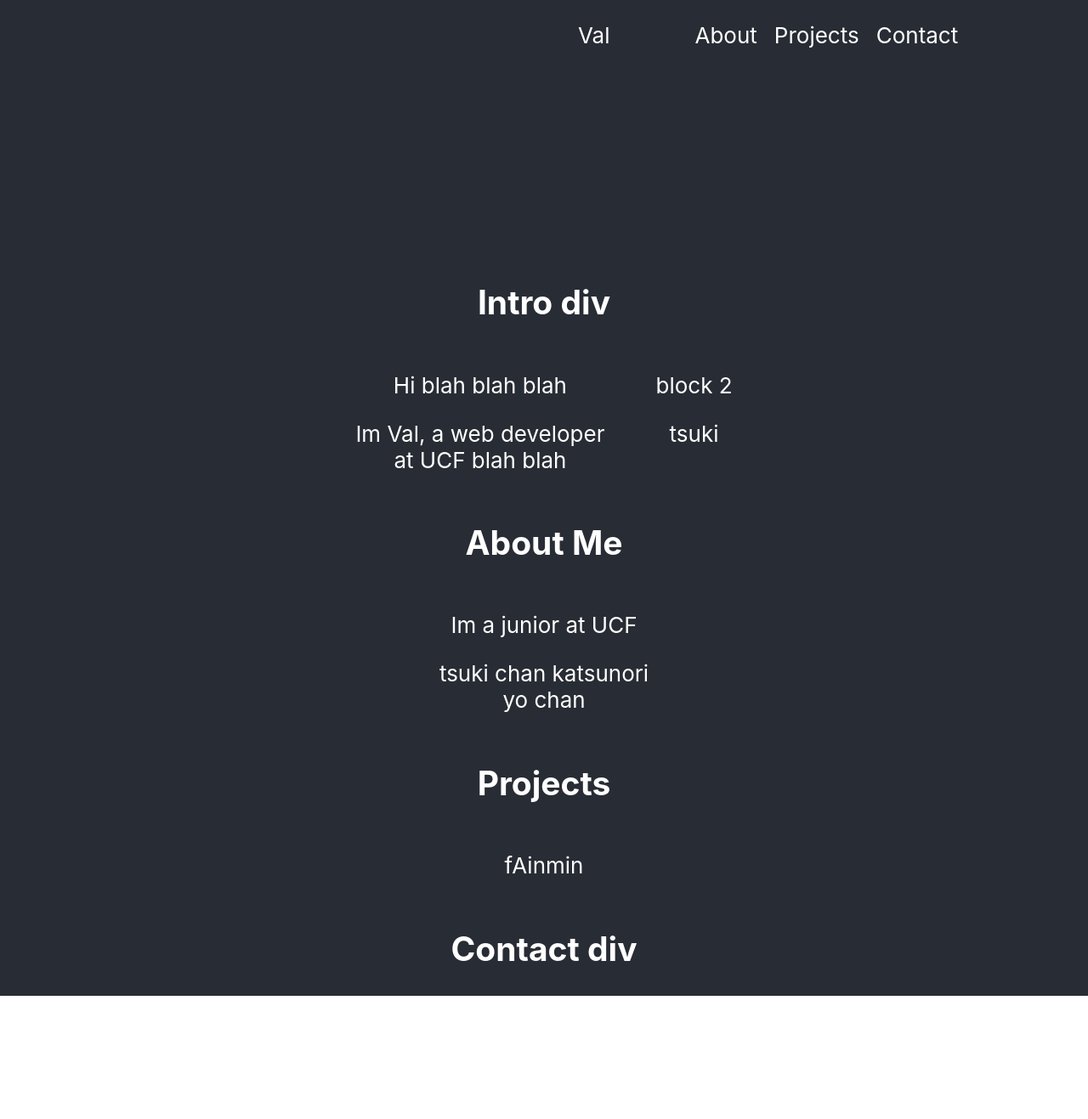
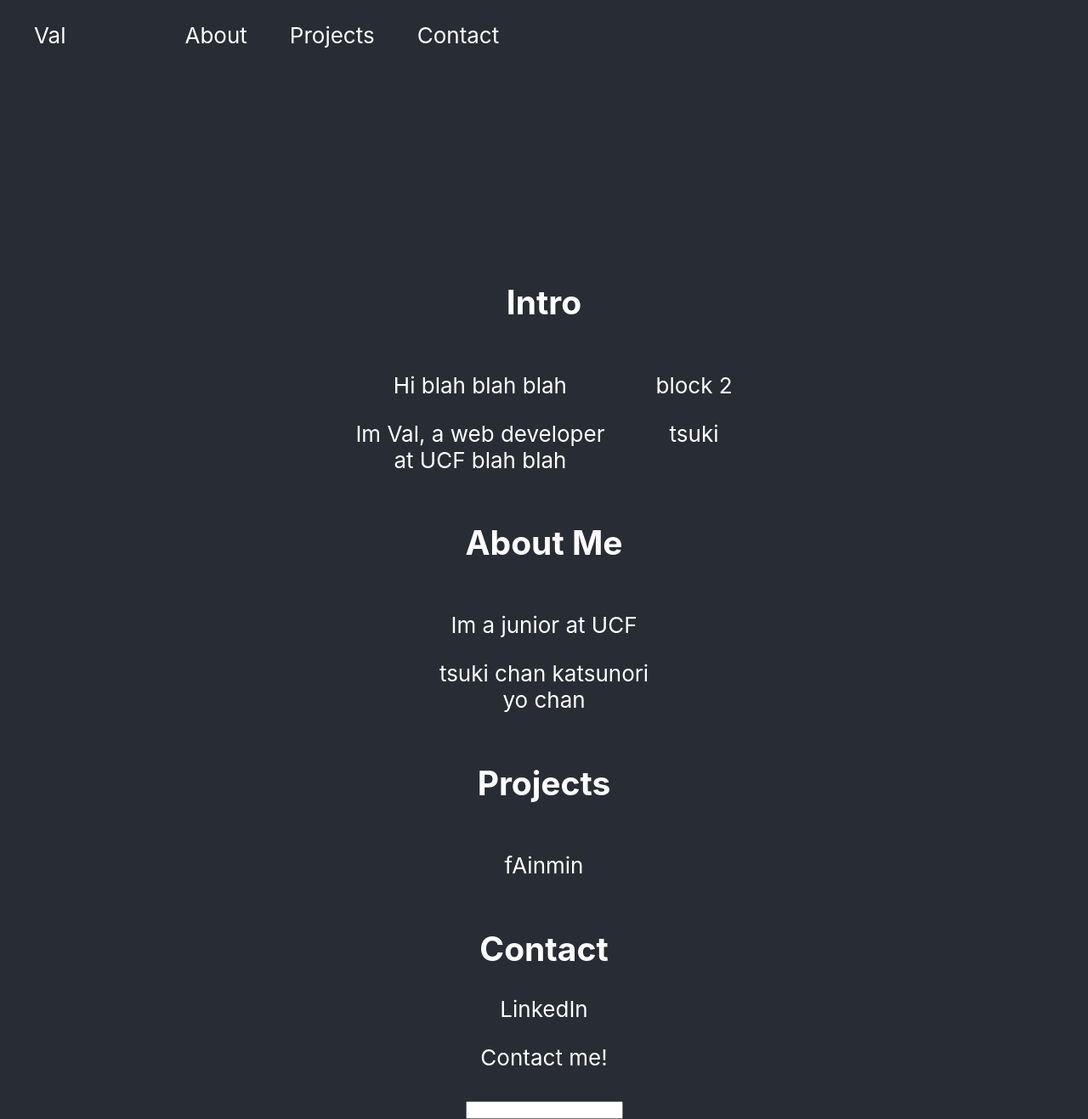
Before and after one commit to valmg11/React-Portfolio, a React (Create React App) app in the folder portfolio/: page / in a window 1280 px wide. Shown: the whole page at 85% size. Before the commit the page ends 1172 px from the top, so only its background shows below. Built offline with nearby package versions, Linux system fonts and the light colour scheme.

Commit message:
contact edits

```diff
--- a/portfolio/src/App.css
+++ b/portfolio/src/App.css
@@ -43,14 +43,15 @@
   flex-direction: row;
   position: fixed;
   top: 0;
-  gap: 60px;
+  left: 0;
+  gap: 100px;
 }
 
 ul {
   list-style-type: none;
   display: flex;
   flex-direction: row;
-  gap: 20px;
+  gap: 50px;
 }
 
 a {
--- a/portfolio/src/components/Contact.js
+++ b/portfolio/src/components/Contact.js
@@ -1,8 +1,21 @@
 function Contact() {
     return (
+       <>
+        <div>
+            <h2>Contact</h2>
+        </div>
         <div className="contactDiv" id="contact">
-            <h2>Contact div</h2>
+            <div>
+                <a href="https://www.linkedin.com/in/valentina-gandolfo-126046306/">LinkedIn</a>
+                <p>Contact me!</p>
+                <input></input>
+            </div>
+            {/* <div>
+                <p>block 2</p>
+                <p>tsuki</p>
+            </div> */}
         </div>
+        </>
     );
 }
 
--- a/portfolio/src/components/Intro.js
+++ b/portfolio/src/components/Intro.js
@@ -2,7 +2,7 @@ function Intro() {
     return (
         <>
         <div className="introScreen">
-            <h2>Intro div</h2>
+            <h2>Intro</h2>
         </div>
         <div className="introDiv" id="intro">
             <div>
```
